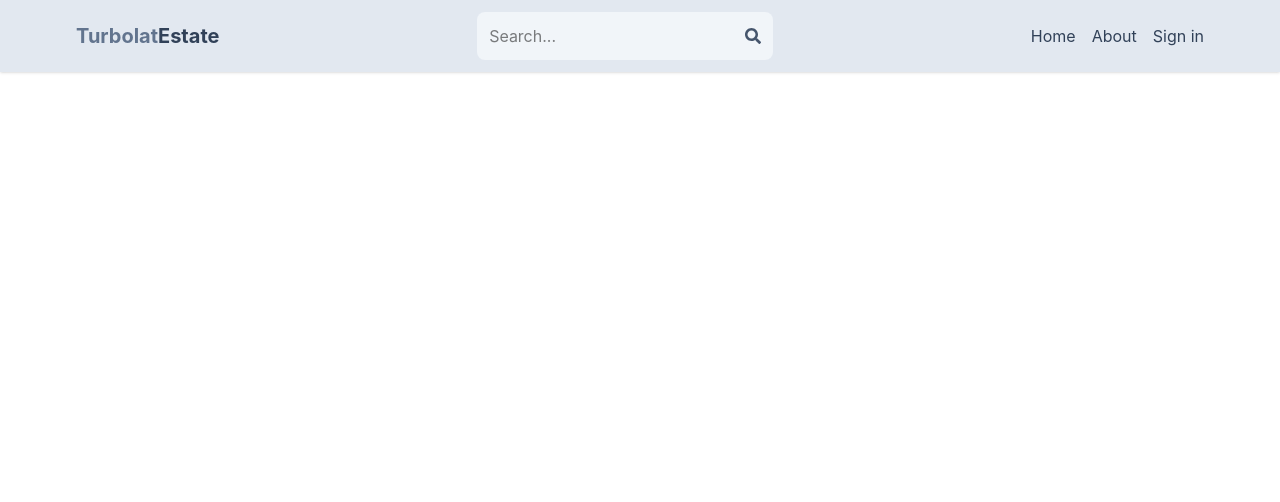
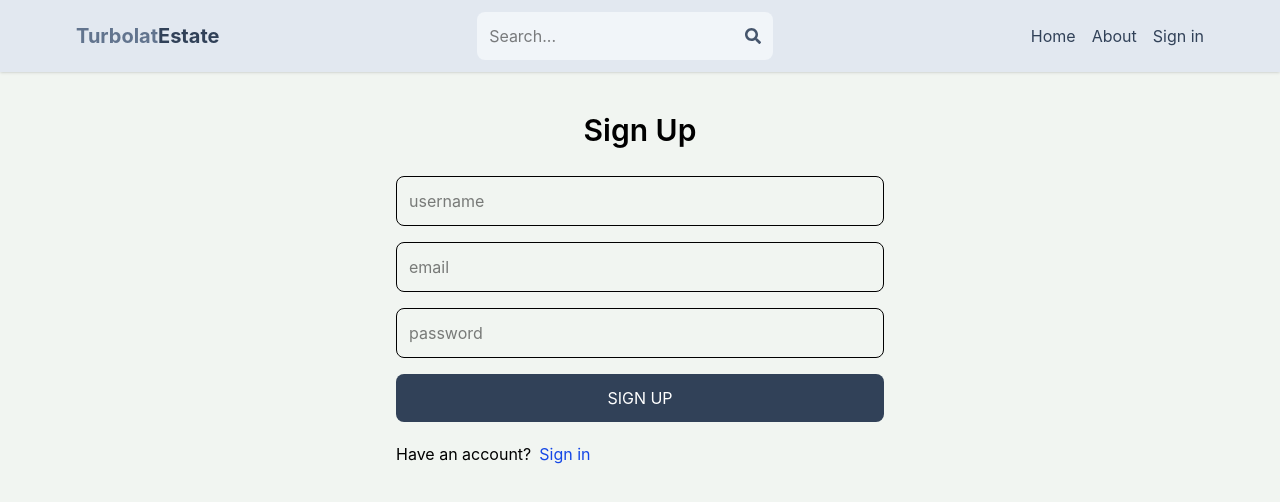
Before and after one commit to turbolat/turbolat-estate, a React app in the folder client/: page /sign-up in a window 1280 px wide. Shown: the top 502 px of the page. Built offline with nearby package versions, Linux system fonts and the light colour scheme; the HTML template or start-up script is replaced by a standard one.

Commit message:
complete sign up page ui

```diff
--- a/client/src/index.css
+++ b/client/src/index.css
@@ -2,3 +2,8 @@
 /* @tailwind base;
 @tailwind components;
 @tailwind utilities; */
+
+
+body {
+    background-color: rgb(241, 245, 241);
+}
--- a/client/src/pages/SignUp.jsx
+++ b/client/src/pages/SignUp.jsx
@@ -1,9 +1,22 @@
 import React from 'react'
+import {Link} from 'react-router-dom'
 
 const SignUp = () => {
   return (
-    <div>
-
+    <div className='p-3 max-w-lg mx-auto'>
+      <h1 className='text-3xl text-center font-semibold my-7'>Sign Up</h1>
+      <form className='flex flex-col gap-4'>
+        <input type="text" placeholder='username' className='border p-3 rounded-lg' id='username' />
+        <input type="email" placeholder='email' className='border p-3 rounded-lg' id='email' />
+        <input type="password" placeholder='password' className='border p-3 rounded-lg' id='password' />
+        <button className='bg-slate-700 text-white p-3 rounded-lg uppercase hover:opacity-95 disabled:opacity-80'>Sign up</button>
+      </form>
+      <div className='flex gap-2 mt-5'>
+        <p>Have an account?</p>
+        <Link to={"/sign-in"}>
+          <span className='text-blue-700'>Sign in</span>
+        </Link>
+      </div>
     </div>
   )
 }
```
